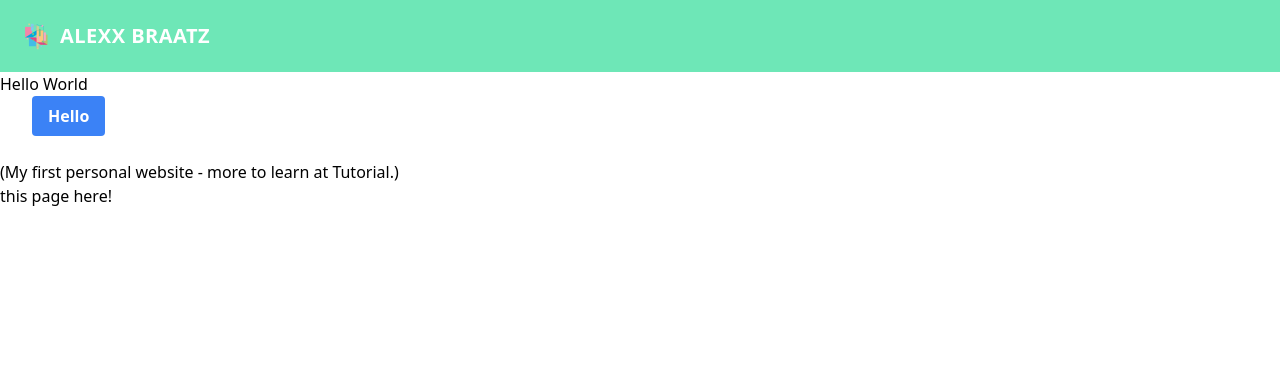
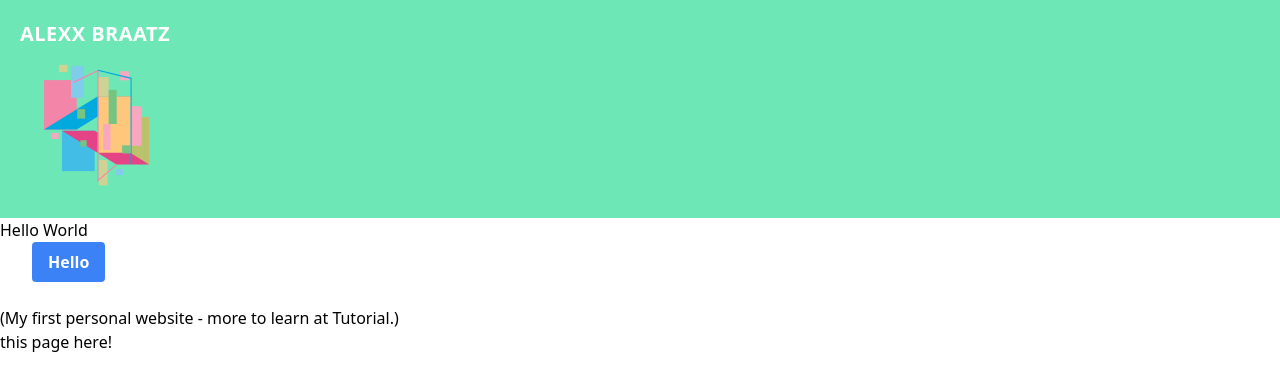
Before and after one commit to alexbraatz/home_base, a Next.js app: page / in a window 1280 px wide. Shown: the top 390 px of the page. Built offline with nearby package versions, Linux system fonts and the light colour scheme.

Commit message:
logo w/name

```diff
--- a/components/Navbar.jsx
+++ b/components/Navbar.jsx
@@ -7,15 +7,16 @@ export const Navbar = () => {
 			<nav className='flex items center flex-wrap bg-green-300 p-3 '>
 				<Link href='/'>
 					<a className='inline-flex items-center p-2 mr-4 '>
+						<span className='text-xl text-white font-bold uppercase tracking-wide'>
+							Alexx Braatz
 								<svg
-								viewBox='0 0 48 48'
+									viewBox='0 0 200 200'
 									xmlns='http://www.w3.org/2000/svg'
-								className='fill-current text-white h-8 w-8 mr-2'
+									className='h-22 w-22 mr-0'
 								>
 									<Logo />
 								</svg>
-							<span className='text-xl text-white font-bold uppercase tracking-wide'>
-								Alexx Braatz
+
 						</span>
 					</a>
 				</Link>
--- a/next.config.js
+++ b/next.config.js
@@ -1,7 +1,7 @@
-// to use an svg file:
+// to use an svg file in next.js:
 // 1. npm install @svgr/webpack --save-dev
-// 2. create an next.config.js file for advanced next.js customization
-// 3. add the below
+// 2. create an next.config.js file in root for advanced next.js customization
+// 3. add the webpack config below
 
 module.exports = {
   webpack(config) {
```
Lines whose indentation alone changed are shown as unchanged.
